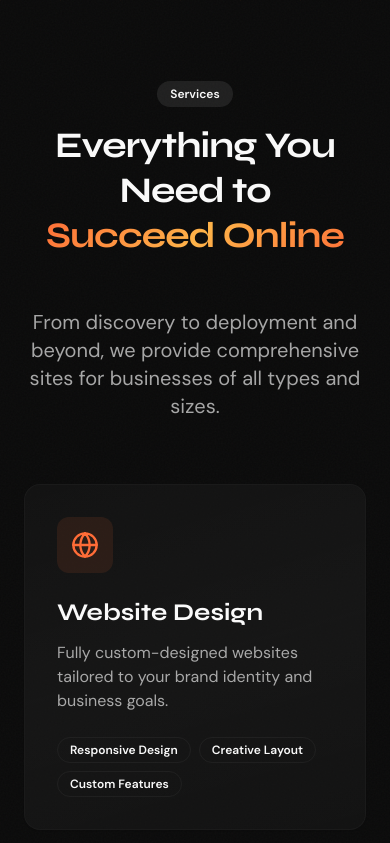
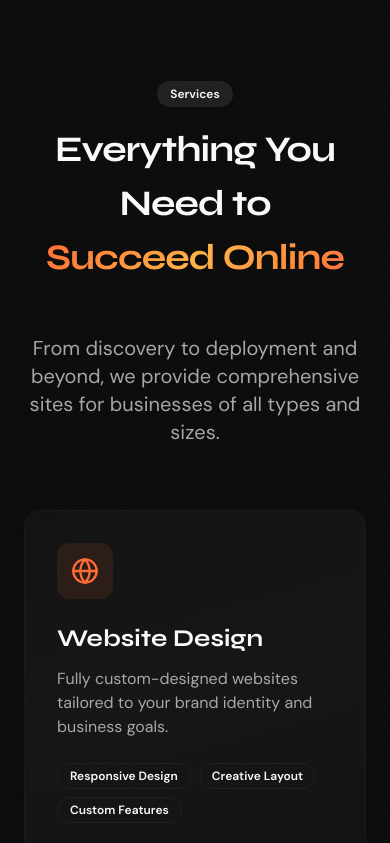
Before and after one commit to matrixfrr/GimmeASite, a Next.js app: page / in a window 390 px wide. Shown: the part 980-1823 px from the top of the page. Built offline with nearby package versions, Linux system fonts and the light colour scheme.

Commit message:
leading-normal pb-4 on affected headings to give descenders room between lines

```diff
--- a/src/app/page.tsx
+++ b/src/app/page.tsx
@@ -413,7 +413,7 @@ function ServicesSection() {
       <div className="max-w-[96rem] mx-auto px-6">
         <div className="text-center max-w-3xl mx-auto mb-16">
           <Badge variant="secondary" className="mb-4">Services</Badge>
-          <h2 className="text-4xl md:text-5xl lg:text-6xl font-bold tracking-tight mb-6 leading-tight pb-3 overflow-visible">
+          <h2 className="text-4xl md:text-5xl lg:text-6xl font-bold tracking-tight mb-6 leading-normal pb-4 overflow-visible">
             Everything You Need to
             <br />
             <span className="gradient-text">Succeed Online</span>
@@ -638,7 +638,7 @@ function PricingSection({ onOpenPayment }: { onOpenPayment: (plan: "one-time" |
       <div className="max-w-[1600px] mx-auto px-4">
         <div className="text-center max-w-3xl mx-auto mb-16">
           <Badge variant="secondary" className="mb-4">Pricing</Badge>
-          <h2 className="text-4xl md:text-5xl lg:text-6xl font-bold tracking-tight mb-6 leading-tight pb-3 overflow-visible">
+          <h2 className="text-4xl md:text-5xl lg:text-6xl font-bold tracking-tight mb-6 leading-normal pb-4 overflow-visible">
             The Plan That's
             <br />
             <span className="gradient-text">Right for You</span>
@@ -1485,7 +1485,7 @@ function ContactSection({ onSuccess }: { onSuccess?: () => void }) {
         <div className="grid lg:grid-cols-2 gap-16">
           <div>
             <Badge variant="secondary" className="mb-4">Contact</Badge>
-            <h2 className="text-4xl md:text-5xl lg:text-6xl font-bold tracking-tight mb-6 leading-tight pb-3 overflow-visible">
+            <h2 className="text-4xl md:text-5xl lg:text-6xl font-bold tracking-tight mb-6 leading-normal pb-4 overflow-visible">
               Ready to Start
               <br />
               <span className="gradient-text">Your</span> <span className="gradient-text">Project?</span>
```
